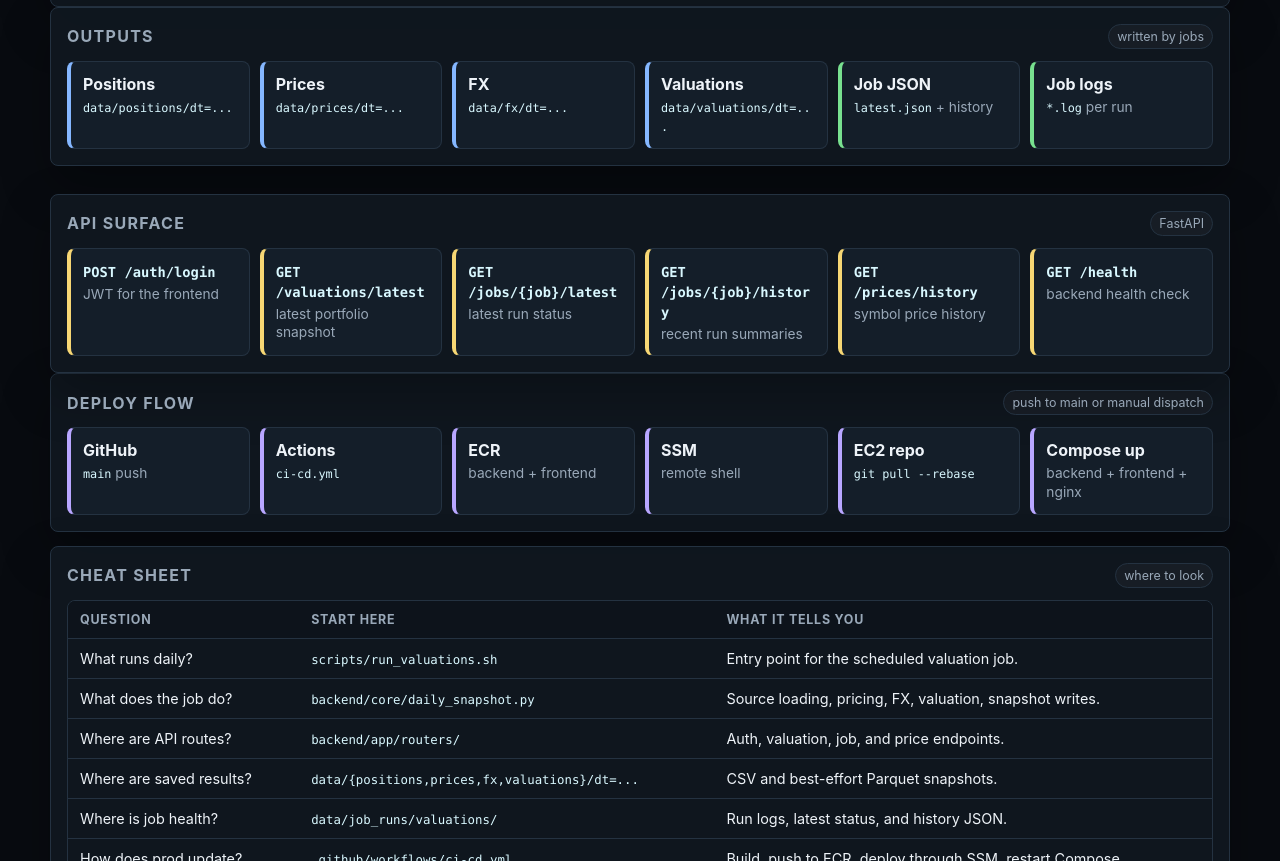
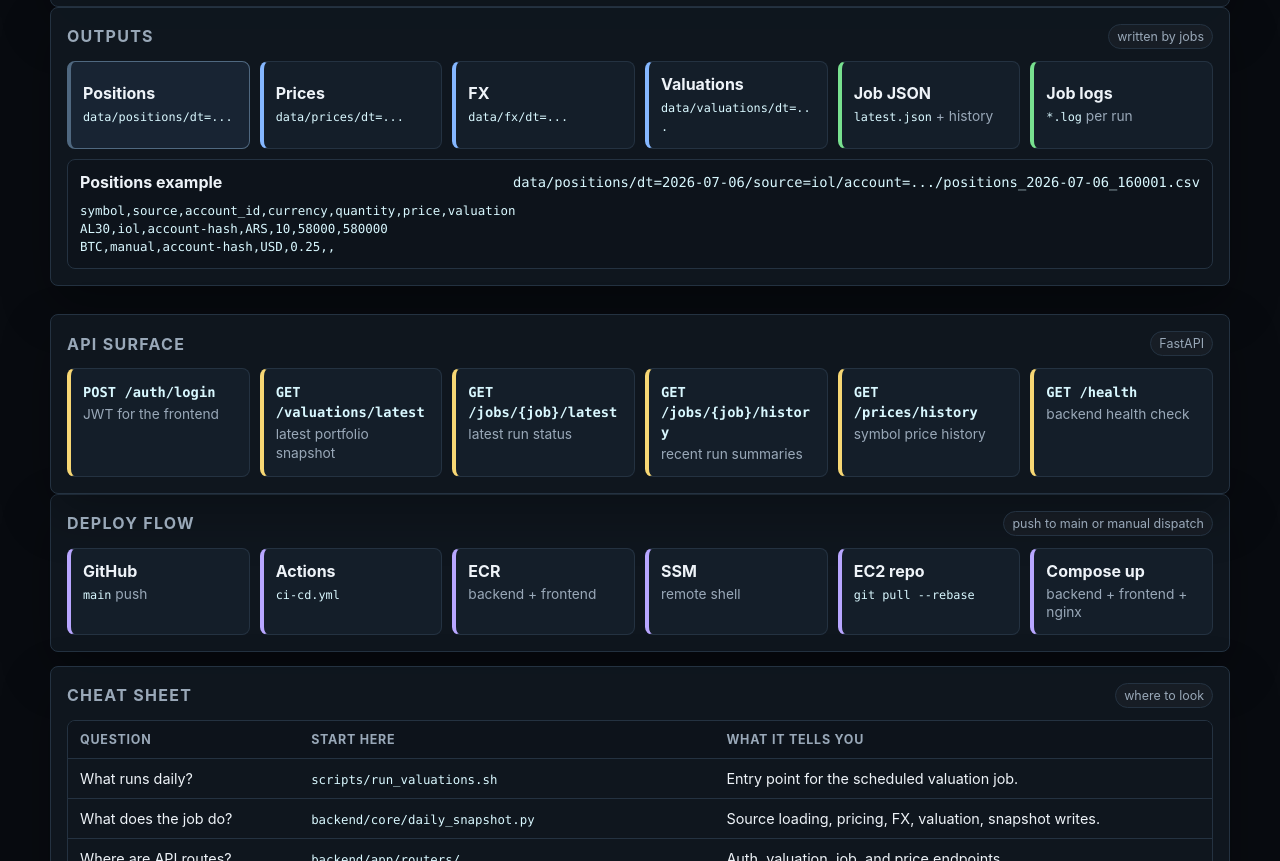
Before and after one commit to julianlizarraga15/fintracker, a plain HTML site: page frontend/repo-guide.html in a window 1280 px wide. Shown: the part 885-1746 px from the top of the page. Drawn offline with Linux system fonts and the light colour scheme.

```diff
--- a/frontend/repo-guide.html
+++ b/frontend/repo-guide.html
@@ -153,6 +153,21 @@
         min-width: 0;
       }
 
+      button.artifact {
+        color: inherit;
+        font: inherit;
+        text-align: left;
+        cursor: pointer;
+      }
+
+      button.artifact:hover,
+      button.artifact:focus-visible,
+      button.artifact[aria-pressed="true"] {
+        border-color: #4f6880;
+        background: #182433;
+        outline: none;
+      }
+
       .node strong,
       .source strong,
       .artifact strong,
@@ -270,6 +285,37 @@
         overflow-x: auto;
         border: 1px solid var(--border);
         border-radius: var(--radius);
+      }
+
+      .output-example {
+        margin-top: 10px;
+        border: 1px solid var(--border);
+        border-radius: var(--radius);
+        background: var(--surface-muted);
+        padding: 12px;
+      }
+
+      .output-example__head {
+        display: flex;
+        flex-wrap: wrap;
+        justify-content: space-between;
+        gap: 8px;
+        align-items: center;
+        margin-bottom: 10px;
+      }
+
+      .output-example__title {
+        font-weight: 700;
+      }
+
+      .output-example pre {
+        margin: 0;
+        overflow-x: auto;
+        white-space: pre;
+        color: #d9f8ff;
+        font-family: "JetBrains Mono", "SFMono-Regular", Consolas, monospace;
+        font-size: 0.78rem;
+        line-height: 1.45;
       }
 
       table {
@@ -676,30 +722,40 @@
           </div>
 
           <div class="artifacts-grid" aria-label="Saved artifacts">
-            <div class="artifact data">
+            <button class="artifact data" type="button" data-output="positions" aria-pressed="true">
               <strong>Positions</strong>
               <span><code>data/positions/dt=...</code></span>
-            </div>
-            <div class="artifact data">
+            </button>
+            <button class="artifact data" type="button" data-output="prices" aria-pressed="false">
               <strong>Prices</strong>
               <span><code>data/prices/dt=...</code></span>
-            </div>
-            <div class="artifact data">
+            </button>
+            <button class="artifact data" type="button" data-output="fx" aria-pressed="false">
               <strong>FX</strong>
               <span><code>data/fx/dt=...</code></span>
-            </div>
-            <div class="artifact data">
+            </button>
+            <button class="artifact data" type="button" data-output="valuations" aria-pressed="false">
               <strong>Valuations</strong>
               <span><code>data/valuations/dt=...</code></span>
-            </div>
-            <div class="artifact job">
+            </button>
+            <button class="artifact job" type="button" data-output="job-json" aria-pressed="false">
               <strong>Job JSON</strong>
               <span><code>latest.json</code> + history</span>
-            </div>
-            <div class="artifact job">
+            </button>
+            <button class="artifact job" type="button" data-output="job-logs" aria-pressed="false">
               <strong>Job logs</strong>
               <span><code>*.log</code> per run</span>
+            </button>
+          </div>
+
+          <div class="output-example" aria-live="polite">
+            <div class="output-example__head">
+              <span class="output-example__title" id="output-example-title">Positions example</span>
+              <code id="output-example-path">data/positions/dt=2026-07-06/source=iol/account=.../positions_2026-07-06_160001.csv</code>
             </div>
+            <pre id="output-example-code">symbol,source,account_id,currency,quantity,price,valuation
+AL30,iol,account-hash,ARS,10,58000,580000
+BTC,manual,account-hash,USD,0.25,,</pre>
           </div>
         </section>
 
@@ -847,5 +903,87 @@
         </div>
       </section>
     </main>
+    <script>
+      const outputExamples = {
+        positions: {
+          title: "Positions example",
+          path: "data/positions/dt=2026-07-06/source=iol/account=.../positions_2026-07-06_160001.csv",
+          code: [
+            "symbol,source,account_id,currency,quantity,price,valuation",
+            "AL30,iol,account-hash,ARS,10,58000,580000",
+            "BTC,manual,account-hash,USD,0.25,,",
+          ].join("\n"),
+        },
+        prices: {
+          title: "Prices example",
+          path: "data/prices/dt=2026-07-06/prices_2026-07-06_160003.csv",
+          code: [
+            "symbol,price_type,price,currency,venue,source,quality_score",
+            "AL30,last,58.00,ARS,IOL,iol,90",
+            "BTC,last,62000.00,USD,CoinGecko,coingecko,80",
+          ].join("\n"),
+        },
+        fx: {
+          title: "FX example",
+          path: "data/fx/dt=2026-07-06/source=dolarapi_blue_venta/fx_2026-07-06_160004.csv",
+          code: [
+            "from_ccy,to_ccy,rate,source",
+            "ARS,USD,0.00082,dolarapi_blue_venta",
+            "USDT,USD,1.0,binance_usdt_peg",
+          ].join("\n"),
+        },
+        valuations: {
+          title: "Valuations example",
+          path: "data/valuations/dt=2026-07-06/account=.../valuations_2026-07-06_160005.csv",
+          code: [
+            "symbol,source,quantity,value_ccy,value_base_ccy,base_currency",
+            "AL30,iol,10,580000,475.60,USD",
+            "BTC,manual,0.25,15500.00,15500.00,USD",
+          ].join("\n"),
+        },
+        "job-json": {
+          title: "Job JSON example",
+          path: "data/job_runs/valuations/latest.json",
+          code: [
+            "{",
+            '  "job": "valuations",',
+            '  "status": "success",',
+            '  "positions_count": 18,',
+            '  "valuations_saved": true',
+            "}",
+          ].join("\n"),
+        },
+        "job-logs": {
+          title: "Job log example",
+          path: "data/job_runs/valuations/2026-07-06_160000.log",
+          code: [
+            "Loaded 8 PPI positions.",
+            "[positions] CSV saved -> data/positions/dt=2026-07-06/...",
+            "[valuations] Parquet saved -> data/valuations/dt=2026-07-06/...",
+            "[job-run] Recorded status -> data/job_runs/valuations/2026-07-06_160000.json",
+          ].join("\n"),
+        },
+      };
+
+      const outputButtons = document.querySelectorAll("[data-output]");
+      const exampleTitle = document.querySelector("#output-example-title");
+      const examplePath = document.querySelector("#output-example-path");
+      const exampleCode = document.querySelector("#output-example-code");
+
+      outputButtons.forEach((button) => {
+        button.addEventListener("click", () => {
+          const example = outputExamples[button.dataset.output];
+          if (!example) {
+            return;
+          }
+
+          outputButtons.forEach((item) => item.setAttribute("aria-pressed", "false"));
+          button.setAttribute("aria-pressed", "true");
+          exampleTitle.textContent = example.title;
+          examplePath.textContent = example.path;
+          exampleCode.textContent = example.code;
+        });
+      });
+    </script>
   </body>
 </html>
```
Also changed, not shown: AGENTS.md (added, +16 -0 lines), 1 other file.
